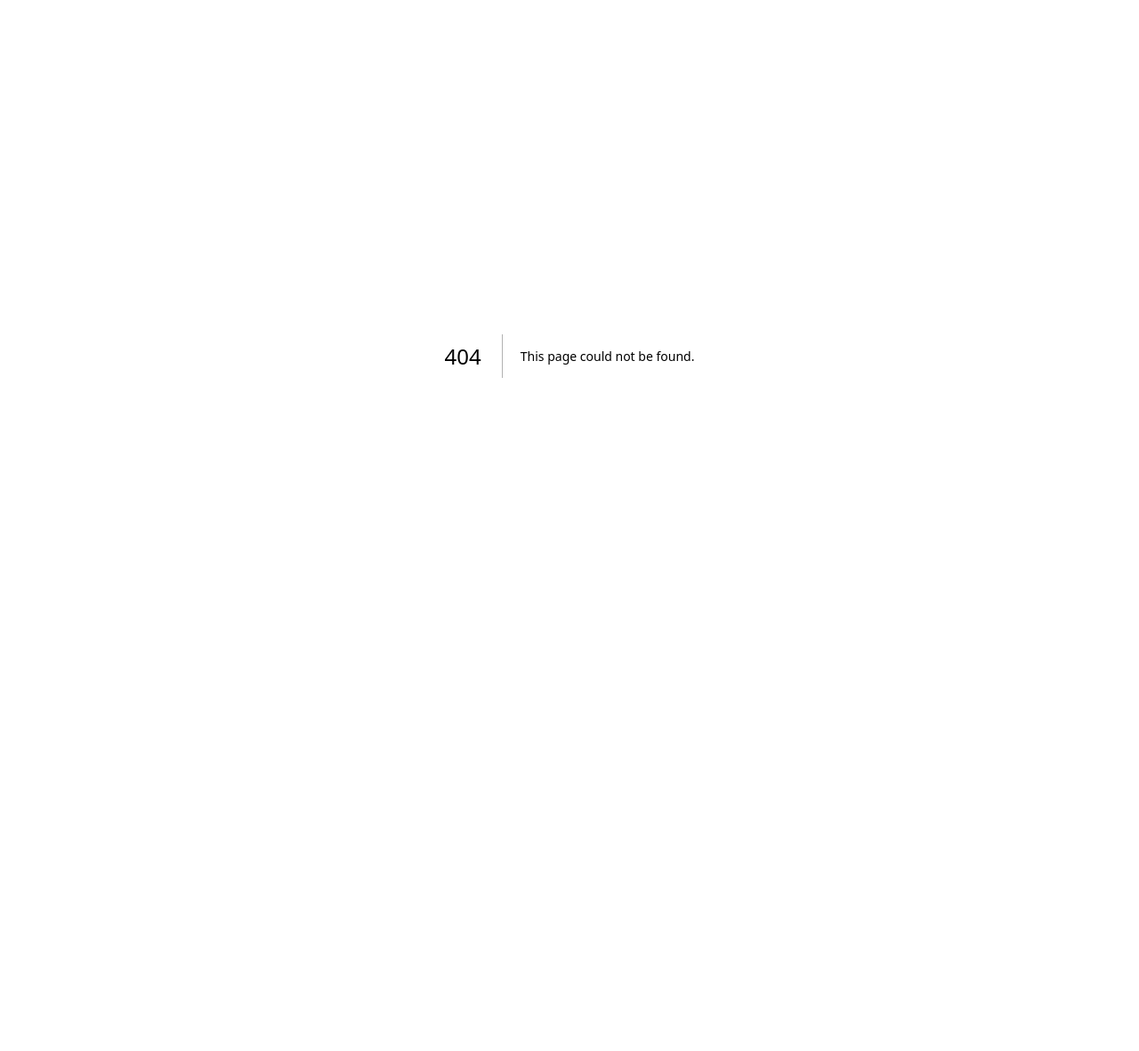
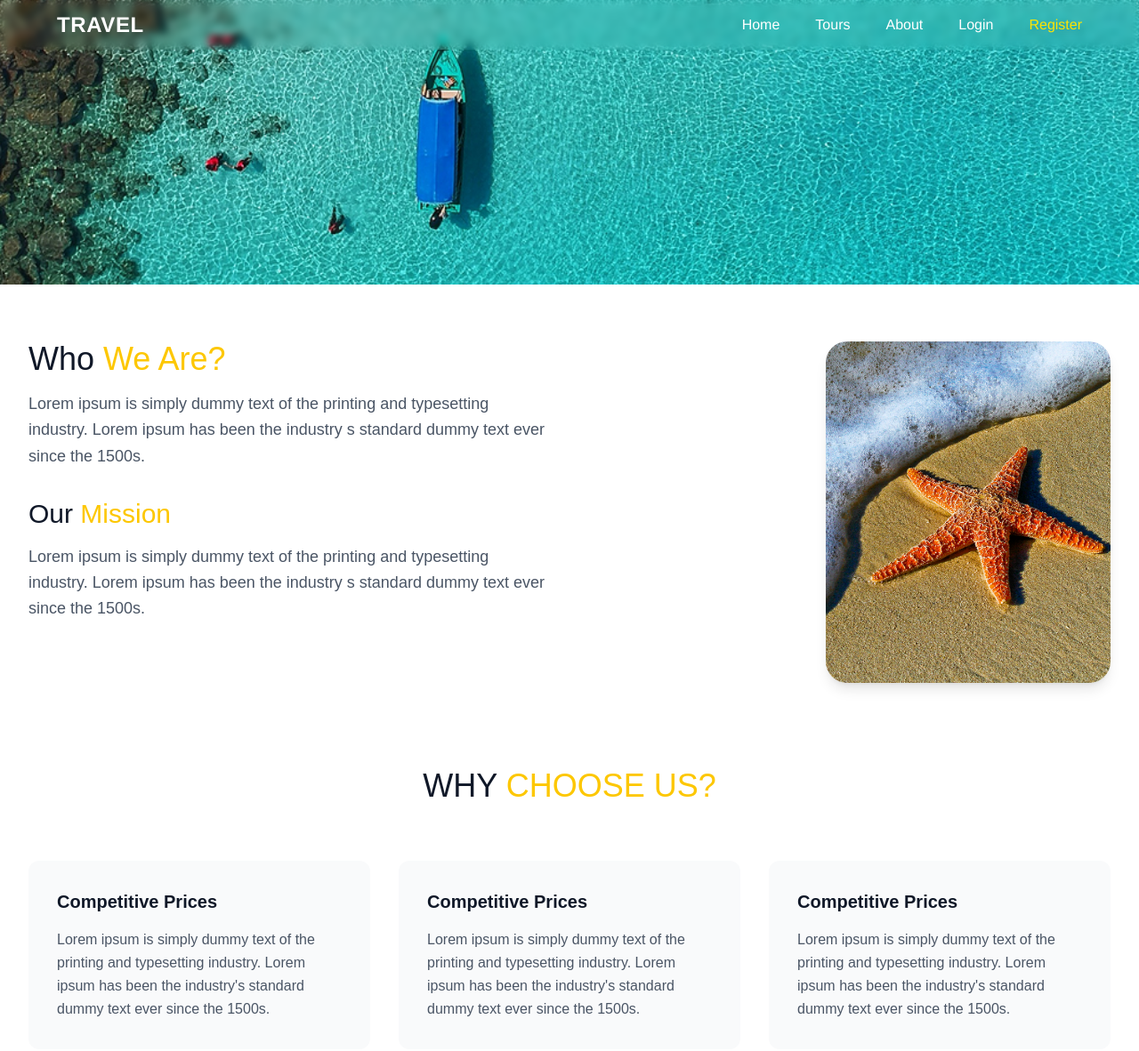
Before and after one commit to suryap60/tour-packages, a Next.js app: page /about in a window 1280 px wide. Before the commit this address had no page. Shown: the top 1182 px of the page at 89% size. Before the commit the page ends 800 px from the top, so only its background shows below. Built offline with nearby package versions, Linux system fonts and the light colour scheme.

Commit message:
about section

```diff
--- /dev/null
+++ b/src/app/about/page.tsx
@@ -0,0 +1,115 @@
+"use client";
+
+import Navbar from "@/components/layout/Navbar";
+import Image from "next/image";
+
+export default function AboutPage() {
+  const features = [
+    {
+      title: "Competitive Prices",
+      description:
+        "Lorem ipsum is simply dummy text of the printing and typesetting industry. Lorem ipsum has been the industry's standard dummy text ever since the 1500s.",
+    },
+    {
+      title: "Competitive Prices",
+      description:
+        "Lorem ipsum is simply dummy text of the printing and typesetting industry. Lorem ipsum has been the industry's standard dummy text ever since the 1500s.",
+    },
+    {
+      title: "Competitive Prices",
+      description:
+        "Lorem ipsum is simply dummy text of the printing and typesetting industry. Lorem ipsum has been the industry's standard dummy text ever since the 1500s.",
+    },
+  ];
+
+  const navigationItems = [
+    { label: "Home", href: "#", active: true },
+    { label: "Tours", href: "#", active: false },
+    { label: "About", href: "#", active: false },
+    { label: "Login", href: "#", active: false },
+  ];
+
+  return (
+    <div className="min-h-screen bg-white">
+        <Navbar navigationItems={navigationItems} />
+      {/* Hero Image */}
+      <div className="w-full h-64 md:h-80 overflow-hidden">
+        <Image
+          src="/assets/imgs/banner/about_us 1.png"
+          alt="Ocean aerial view"
+          className="w-full h-full object-cover"
+          width={1440}
+          height={1080}
+        />
+      </div>
+
+      {/* Main Content */}
+      <div className="max-w-7xl mx-auto px-6 md:px-8 py-12 md:py-16">
+        {/* Who We Are & Mission Section */}
+        <div className="grid grid-cols-1 md:grid-cols-2 gap-8 md:gap-12 mb-16 md:mb-24 items-start">
+          {/* Left Column - Text */}
+          <div className="space-y-8">
+            <div>
+              <h2 className="text-3xl md:text-4xl font-light text-gray-900 mb-4">
+                Who <span className="text-yellow-400">We Are?</span>
+              </h2>
+              <p className="text-gray-600 leading-relaxed text-base md:text-lg">
+                Lorem ipsum is simply dummy text of the printing and
+                typesetting industry. Lorem ipsum has been the industry s
+                standard dummy text ever since the 1500s.
+              </p>
+            </div>
+
+            <div>
+              <h3 className="text-2xl md:text-3xl font-light text-gray-900 mb-4">
+                Our <span className="text-yellow-400">Mission</span>
+              </h3>
+              <p className="text-gray-600 leading-relaxed text-base md:text-lg">
+                Lorem ipsum is simply dummy text of the printing and
+                typesetting industry. Lorem ipsum has been the industry s
+                standard dummy text ever since the 1500s.
+              </p>
+            </div>
+          </div>
+
+          {/* Right Column - Image */}
+          <div className="flex justify-center md:justify-end">
+            <div className="w-full md:w-80 h-64 md:h-96 rounded-3xl overflow-hidden shadow-lg">
+              <Image
+                src="/assets/imgs/banner/about1.png"
+                alt="Starfish on sand"
+                className="w-full h-full object-cover"
+                width={600}
+                height={400}
+              />
+            </div>
+          </div>
+        </div>
+
+        {/* Why Choose Us Section */}
+        <div className="mb-12 md:mb-16">
+          <h2 className="text-3xl md:text-4xl font-light text-center text-gray-900 mb-12 md:mb-16">
+            WHY <span className="text-yellow-400">CHOOSE US?</span>
+          </h2>
+
+          {/* Features Grid */}
+          <div className="grid grid-cols-1 md:grid-cols-3 gap-6 md:gap-8">
+            {features.map((feature, index) => (
+              <div
+                key={index}
+                className="p-6 md:p-8 bg-gray-50 rounded-xl hover:shadow-md transition-shadow duration-300"
+              >
+                <h3 className="text-lg md:text-xl font-semibold text-gray-900 mb-4">
+                  {feature.title}
+                </h3>
+                <p className="text-gray-600 text-sm md:text-base leading-relaxed">
+                  {feature.description}
+                </p>
+              </div>
+            ))}
+          </div>
+        </div>
+      </div>
+    </div>
+  );
+}
```
Also changed, not shown: public/assets/imgs/banner/about_us 1.png (added).
